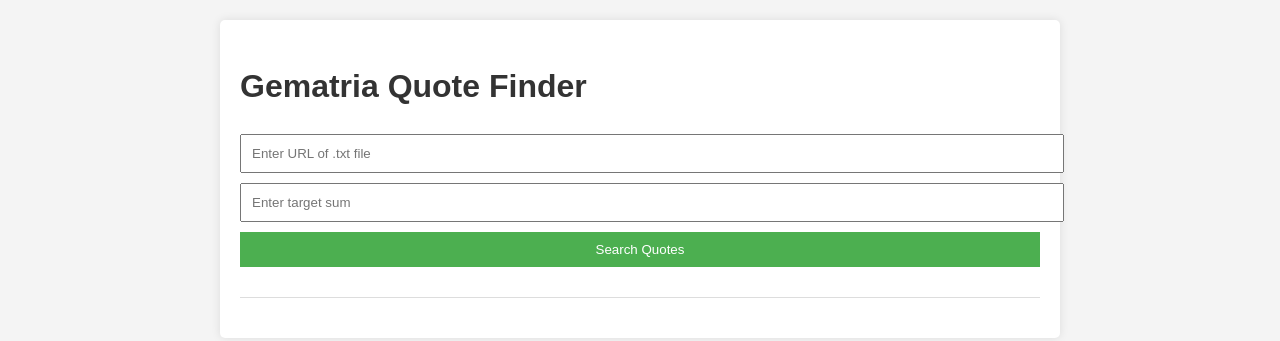
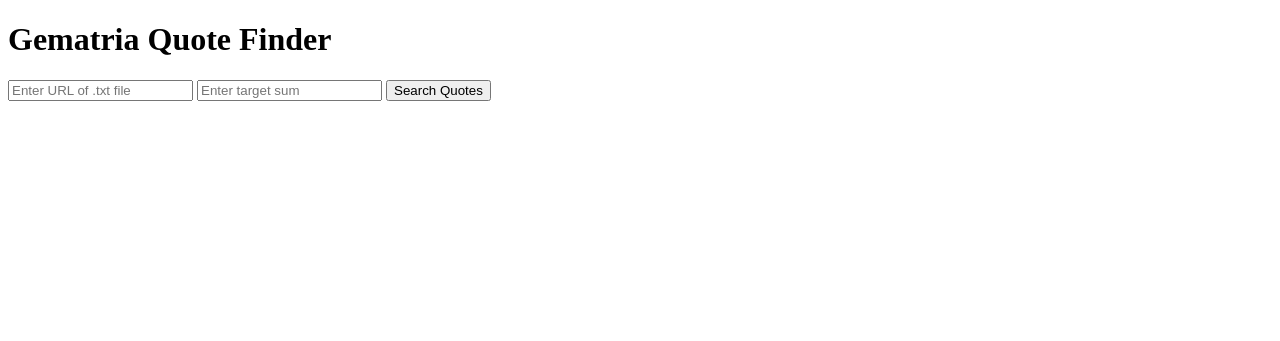
Before and after one commit to ur884241/quotesum-aq, a plain HTML site: page index.html in a window 1280 px wide. Drawn offline with Linux system fonts and the light colour scheme.

Commit message:
New Path.

```diff
--- a/index.html
+++ b/index.html
@@ -5,43 +5,7 @@
     <meta name="viewport" content="width=device-width, initial-scale=1.0">
     <title>Gematria Quote Finder</title>
     <style>
-        body {
-            font-family: Arial, sans-serif;
-            line-height: 1.6;
-            margin: 0;
-            padding: 20px;
-            background-color: #f4f4f4;
-        }
-        .container {
-            max-width: 800px;
-            margin: auto;
-            background: white;
-            padding: 20px;
-            border-radius: 5px;
-            box-shadow: 0 0 10px rgba(0,0,0,0.1);
-        }
-        h1 {
-            color: #333;
-        }
-        input[type="text"], input[type="number"], button {
-            width: 100%;
-            padding: 10px;
-            margin-bottom: 10px;
-        }
-        button {
-            background-color: #4CAF50;
-            color: white;
-            border: none;
-            cursor: pointer;
-        }
-        button:hover {
-            background-color: #45a049;
-        }
-        #results {
-            margin-top: 20px;
-            border-top: 1px solid #ddd;
-            padding-top: 20px;
-        }
+        /* Your existing CSS */
     </style>
 </head>
 <body>
@@ -62,7 +26,7 @@
             resultsDiv.innerHTML = 'Searching for quotes...';
 
             try {
-        const response = await fetch('/api/gematria', {  // Updated to Vercel's endpoint
+                const response = await fetch('/api/gematria', {  // Ensure this path is correct
                     method: 'POST',
                     body: JSON.stringify({ url, targetSum }),
                     headers: { 'Content-Type': 'application/json' }
```
Lines whose indentation alone changed are shown as unchanged.
